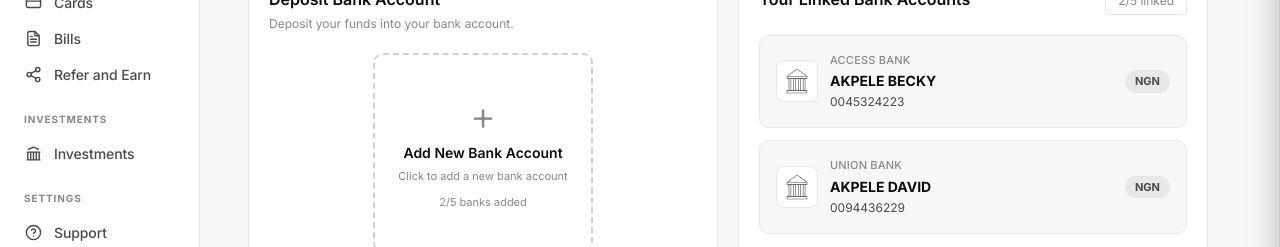
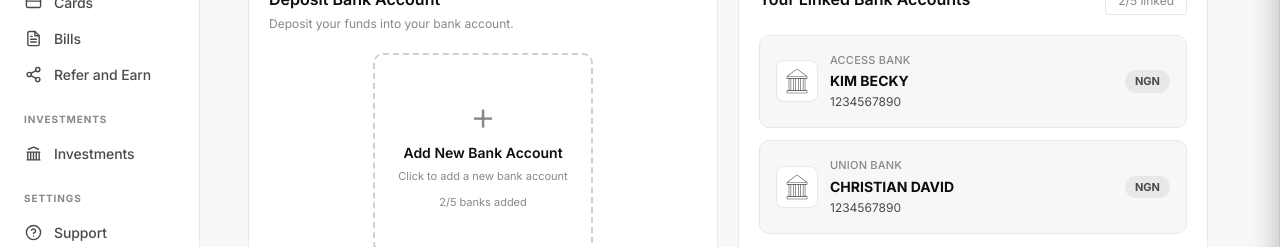
Before and after one commit to davidakpele/copay, a React (Vite) app: page /deposit-banks in a window 1280 px wide. Shown: the part 326-573 px from the top of the page. Built offline with nearby package versions, Linux system fonts and the light colour scheme.

Commit message:
Update account names and numbers in DepositBankPage

```diff
--- a/src/pages/DepositBankPage.tsx
+++ b/src/pages/DepositBankPage.tsx
@@ -28,16 +28,16 @@ const BANK_OPTIONS = [
 ];
 
 const MOCK_ACCOUNT_NAMES: Record<string, string> = {
-  '0045324223': 'AKPELE BECKY',
-  '0094436229': 'AKPELE DAVID',
-  '3067601698': 'AKPELE JAMES',
-  '4963061459': 'MAGDALENE EIGBOJIE',
-  '0112345678': 'CHINEDU OBI',
+  '123456890': 'KIM BECKY',
+  '123456890': 'CHRISTIAN DAVID',
+  '123456890': 'WILLIAMS JAMES',
+  '123456890': 'MAGDALENE EIGBOJIE',
+  '123456890': 'CHINEDU OBI',
 };
 
 export let depositBankAccounts: BankAccount[] = [
-  { id: '1', bankName: 'Access Bank',  bankCode: 'ACC', accountNumber: '0045324223', accountName: 'AKPELE BECKY',       currency: 'NGN', addedDate: '2024-11-01' },
-  { id: '2', bankName: 'Union Bank',   bankCode: 'UBN', accountNumber: '0094436229', accountName: 'AKPELE DAVID',       currency: 'NGN', addedDate: '2024-12-15' },
+  { id: '1', bankName: 'Access Bank',  bankCode: 'ACC', accountNumber: '1234567890', accountName: 'KIM BECKY',       currency: 'NGN', addedDate: '2024-11-01' },
+  { id: '2', bankName: 'Union Bank',   bankCode: 'UBN', accountNumber: '1234567890', accountName: 'CHRISTIAN DAVID',       currency: 'NGN', addedDate: '2024-12-15' },
 ];
 
 /* ─── Bank icon SVG ──────────────────────────────────────────────── */
```
